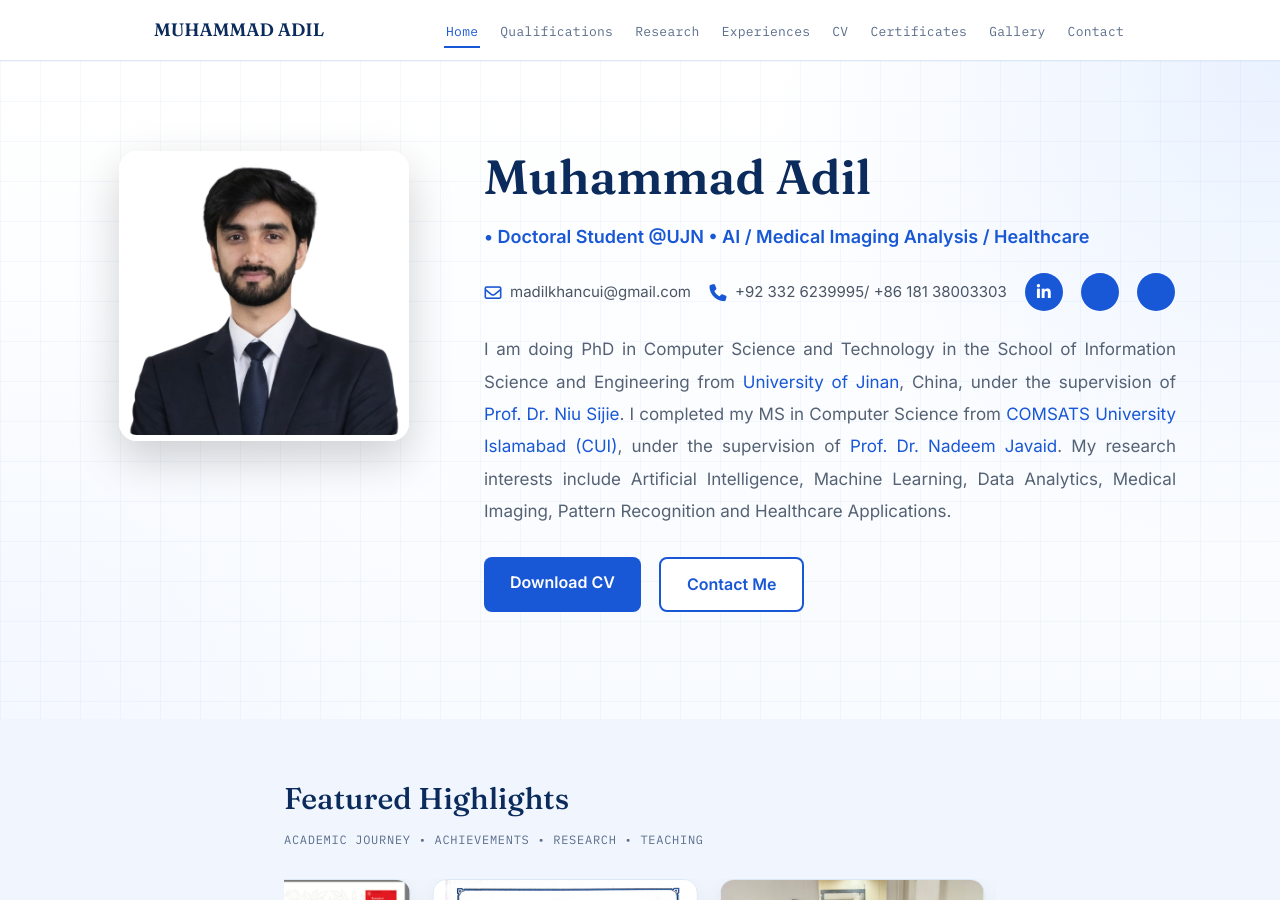
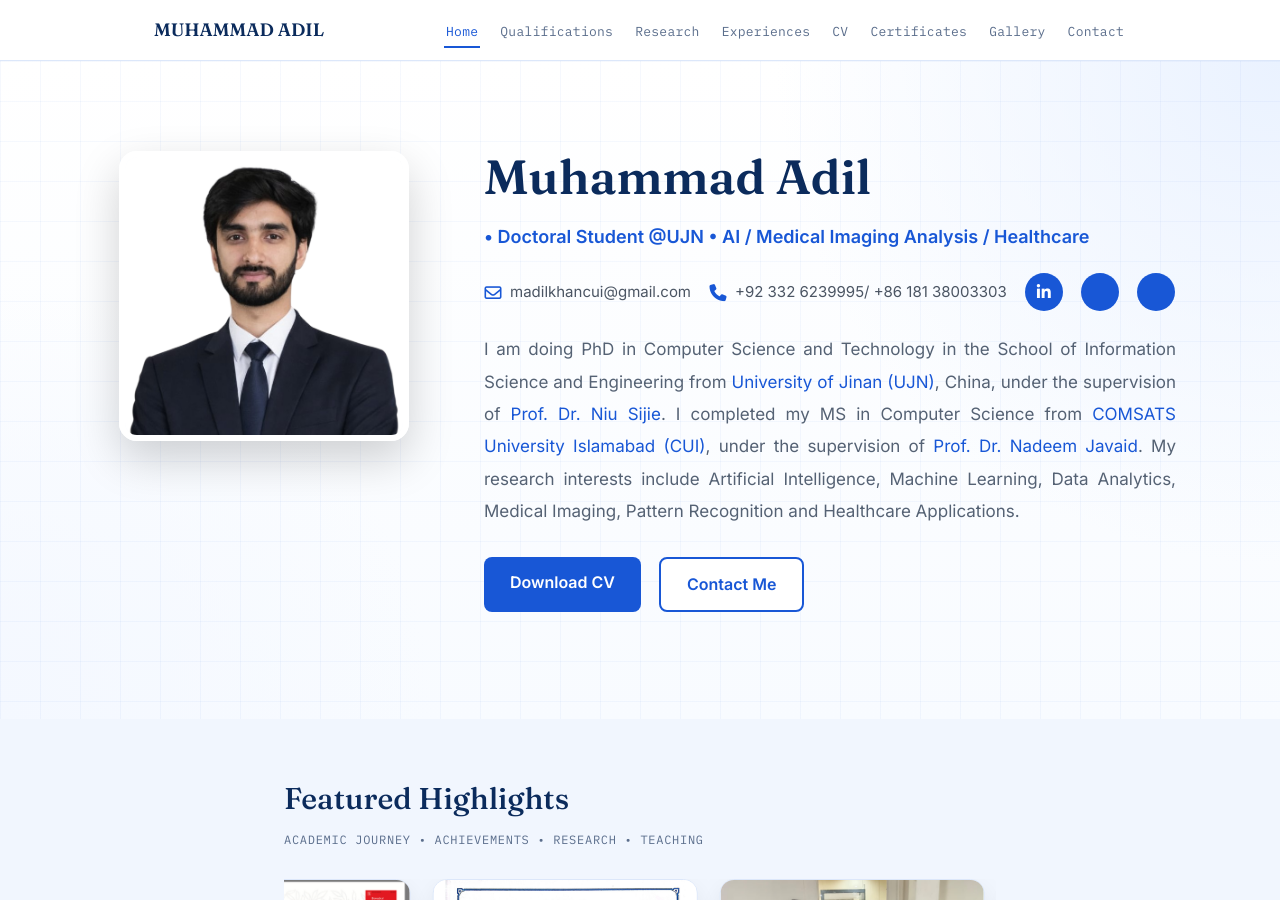
Before and after one commit to m-adilk/m-adilk.github.io, a Jekyll site: the page built from index.html, in a window 1280 px wide and 900 px high. Built offline with Jekyll 4.4.1, drawn with Linux system fonts in a browser that asks for light colours; a style sheet for code colours, icons or effects is not loaded.

Commit message:
Update _data/site.yml (via Pages CMS)

```diff
--- a/_data/site.yml
+++ b/_data/site.yml
@@ -3,8 +3,8 @@ brand: MUHAMMAD ADIL
 role: • Doctoral Student @UJN • AI / Medical Imaging Analysis / Healthcare
 profile_image: /assets/profile.png
 bio: I am doing PhD in Computer Science and Technology in the School of
-  Information Science and Engineering from [University of
-  Jinan](https://www.ujn.edu.cn/), China, under the supervision of [Prof. Dr.
+  Information Science and Engineering from [University of Jinan
+  (UJN)](https://www.ujn.edu.cn/), China, under the supervision of [Prof. Dr.
   Niu Sijie](https://sjniu.github.io/index.html). I completed my MS in Computer
   Science from [COMSATS University Islamabad
   (CUI)](https://www.comsats.edu.pk/), under the supervision of [Prof. Dr.
```
